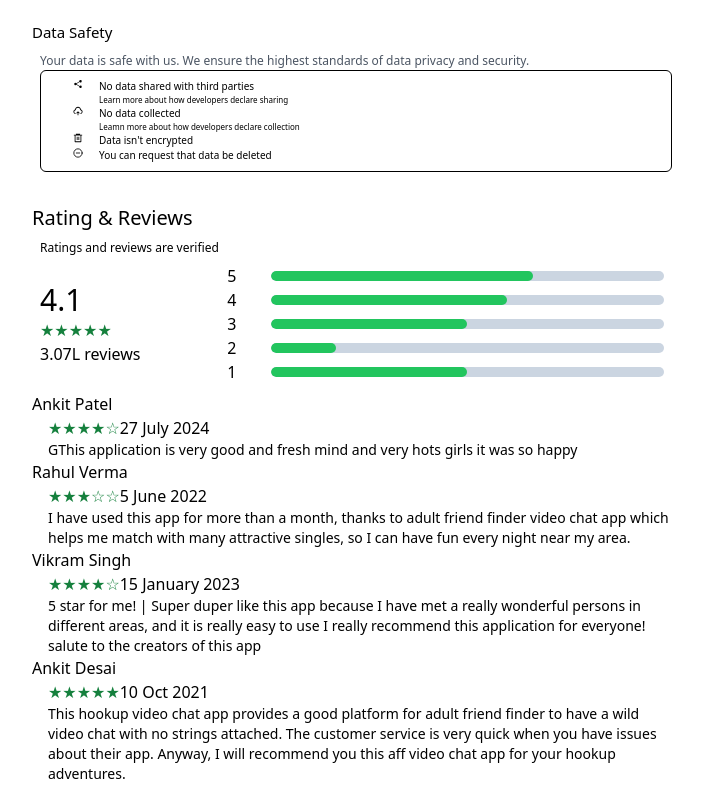
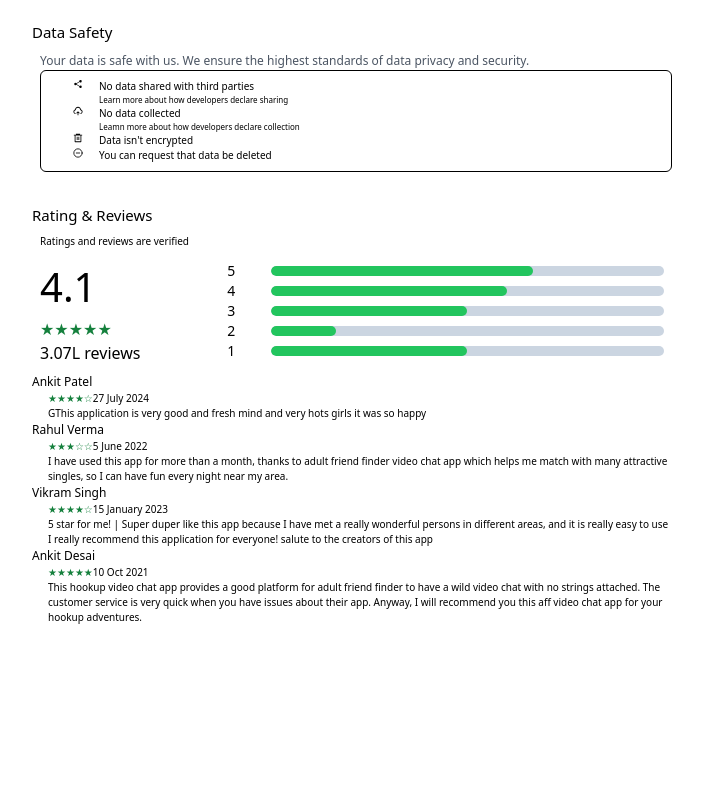
Before and after one commit to JalilAhmad456/abc, a React (Create React App) app: page / in a window 1280 px wide. Shown: the part 1125-1925 px from the top of the page, without its empty margins (288-991 px from the left). After the commit the page ends 1766 px from the top, so only its background shows below. Built offline with nearby package versions, Linux system fonts and the light colour scheme.

Commit message:
Update RatingAndReviews.js

```diff
--- a/src/components/RatingAndReviews.js
+++ b/src/components/RatingAndReviews.js
@@ -51,15 +51,15 @@ const reviews = [
 function RatingAndReviews() {
   return (
     <div className="max-w-2xl mx-auto text-left p-4">
-      <h2 className="text-xl font-medium mb-2">Rating & Reviews</h2>
-      <p className="pl-2 text-xs">Ratings and reviews are verified</p>
+      <h2 className="text-[15px] font-medium mb-2">Rating & Reviews</h2>
+      <p className="pl-2 text-[10px]">Ratings and reviews are verified</p>
       <div className="flex items-center justify-between p-2">
         <div className="">
-          <h4 className="text-3xl">4.1</h4>
-          <p className="text-green-700">★★★★★</p>
-          <p>3.07L reviews</p>
+          <h4 className="text-[40px]">4.1</h4>
+          <p className="text-green-700 ext-[10px]">★★★★★</p>
+          <p className="ext-[10px]">3.07L reviews</p>
         </div>
-        <div className="w-[70%] flex flex-col">
+        <div className="w-[70%] flex flex-col text-sm">
           <div className="w-full flex justify-between items-center">
             5
             <div className="h-[10px] w-[90%] rounded-full overflow-hidden bg-slate-300">
@@ -97,14 +97,16 @@ function RatingAndReviews() {
         {reviews.map((review, index) => (
           <div>
             <div className="flex">
-              <span className="font-medium">{review.username}</span>
+              <span className="font-medium text-[12px]">{review.username}</span>
             </div>
-            <div className="pl-4">
-              <span className="text-green-700">{renderStars(review.rating)}</span>
+            <div className="pl-4 text-[10px]">
+              <span className="text-green-700 text-[10px]">
+                {renderStars(review.rating)}
+              </span>
               {review.date}
             </div>
             <div className="pl-4">
-              <p className="text-sm">{review.review}</p>
+              <p className="text-[10px]">{review.review}</p>
             </div>
           </div>
         ))}
```
